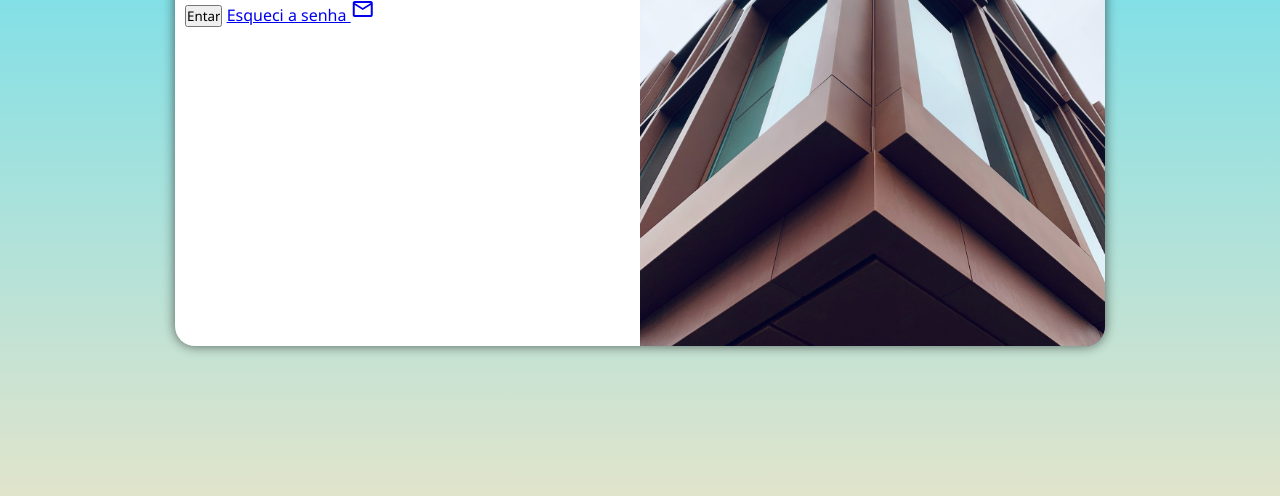
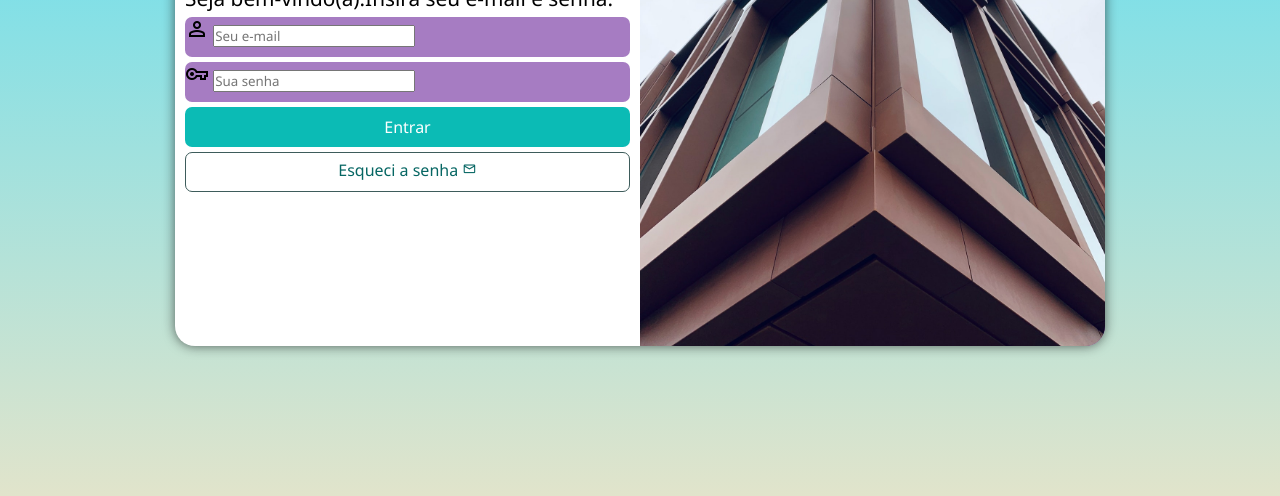
Before and after one commit to MarceloNunes2/projeto-login, a plain HTML site: page index.html in a window 1280 px wide. Shown: the part 304-800 px from the top of the page. Drawn offline with nearby package versions, Linux system fonts and the light colour scheme.

Commit message:
quase finalizado

```diff
--- a/assets/midiaquery.css
+++ b/assets/midiaquery.css
@@ -16,6 +16,8 @@
     section#login >div#formulario{
         float: right;
         width: 70%;
+        position: relative;
+        top: 15%;
     }
     div#formulario > p {
         font-size: 1.4em;
@@ -41,6 +43,8 @@
     section#login >div#formulario{
         float: left;
         width: 50%;
+        position: relative;
+        top: 15%;
     }
     div#formulario > p {
         font-size: 1.3em;
--- a/assets/style/estilo.css
+++ b/assets/style/estilo.css
@@ -53,3 +53,52 @@ div#formulario > h1{
 div#formulario > p {
     font-size: 0.8em;
 }
+div.campo > label{
+    display: none;
+}
+form > div.campo{
+    background-color: #a67cc2;
+    display: block;
+    width: 100%;
+    height: 40px;
+    border-radius: 7px;
+    margin: 5px 0px;
+}
+form > input[type=submit]{
+    display: block;
+    font-size: 1em;
+    width: 100%;
+    height: 40px;
+    background-color: #0bbbb5;
+    color: #fff;
+    border: none;
+    border-radius: 7px;
+    cursor: pointer;
+}
+form > input[type=submit]:hover{
+    background-color: #0b615e;
+}
+form > a.botao{
+    display: block;
+    text-align: center;
+    font-size: 1em;
+    width: 100%;
+    height: 40px;
+    padding-top: 6px;
+    margin-top: 5px;
+    background-color: #ffffff;
+    border: 1px solid #3e5c5b;
+    border-radius: 7px;
+    text-decoration: none;
+    color: #066663;
+}
+
+form > a.botao:hover{
+    background-color: #299b97;
+}
+
+form > a.botao > span{
+    font-size: 0.9em;
+
+
+}
--- a/index.html
+++ b/index.html
@@ -28,16 +28,18 @@
 
                         <label for="ilogin">Login</label>
                     </div>
+
                         <div class="campo">
                             <span class="material-symbols-outlined">
                                 vpn_key
                                 </span>
-                        <input type="password" name="senha" id="isenha" autocomplete="current-password" placeholder="Sua senha" required minlength="8" maxlength="30">
 
+                        <input type="password" name="senha" id="isenha" autocomplete="current-password" placeholder="Sua senha" required minlength="8" maxlength="20">
                         <label for="isenha">Senha</label>
+
                     </div>
-                    <input type="submit" value="Entar">
-                    <a href="esqueci.html">
+                    <input type="submit" value="Entrar">
+                    <a href="esqueci.html" class="botao">
                         Esqueci a senha <span class="material-symbols-outlined">
                             mail
                             </span>
```
